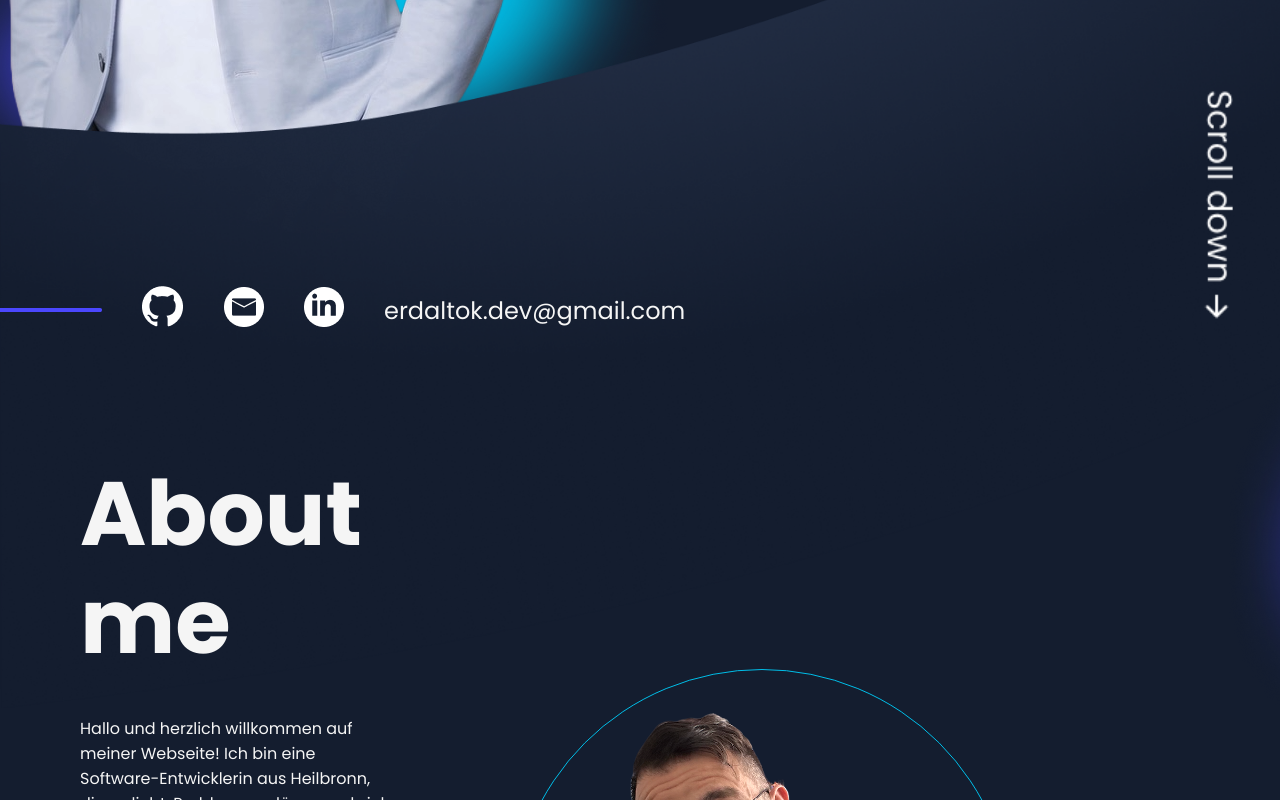
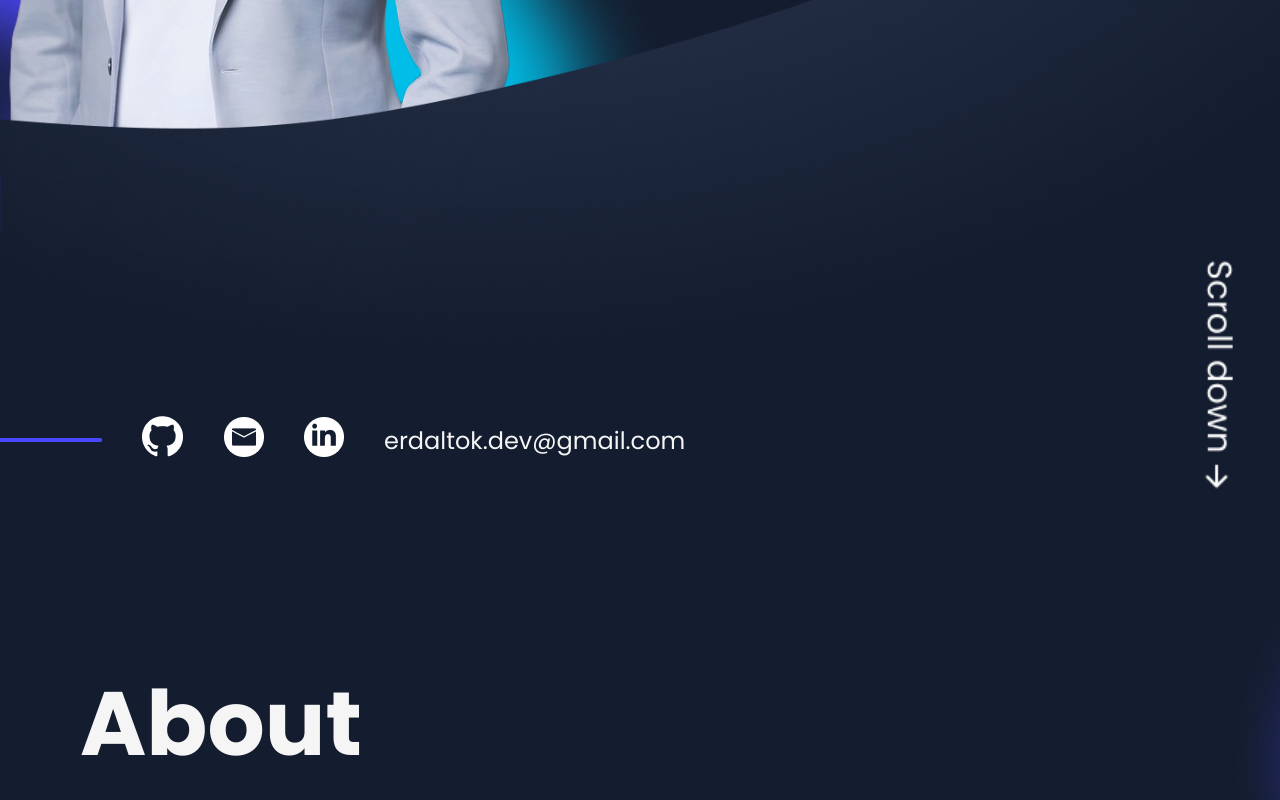
Before and after one commit to erdaltok/Portfolio, an Angular app: page / in a window 1280 px wide. Shown: the part 610-1410 px from the top of the page. Built offline with nearby package versions, Linux system fonts and the light colour scheme.

Commit message:
first commit

```diff
--- a/src/app/main-content/content-components/landing-page/landing-page.component.scss
+++ b/src/app/main-content/content-components/landing-page/landing-page.component.scss
@@ -1,7 +1,7 @@
 @import "./../../../../styles.scss";
 
 .landing-page-center {
-    height: calc(100vh - 30vh);
+    max-height: calc(100vh - 30px);
     margin-top: 230px;
     max-width: calc(100vw - 160px);
     padding: 40px 80px;
@@ -19,7 +19,7 @@
     // z-index: -9;
     width: 100%;
     object-fit: cover;
-    height: 100vh;
+    max-height: calc(100vh - 30px);
 }
 
 .me-section-left-side {
@@ -106,7 +106,7 @@ button {
 
 .shape-landing-page-section {
     position: absolute;
-    top: 360px;
+    top: 355px;
     left: 0;
     right: 0;
     max-width: 100vw;
--- a/src/app/main-content/content-components/references/references.component.scss
+++ b/src/app/main-content/content-components/references/references.component.scss
@@ -1,7 +1,7 @@
 @import '../../../../styles.scss';
 
 div {
-    height: 100px;
+    min-height: 100px;
     z-index: 10;
     // background-color: red;
     position: relative;
@@ -9,6 +9,7 @@ div {
     margin: 0;
     left: 0;
     right: 0;
+    top: -40px;
 }
 
 
```
